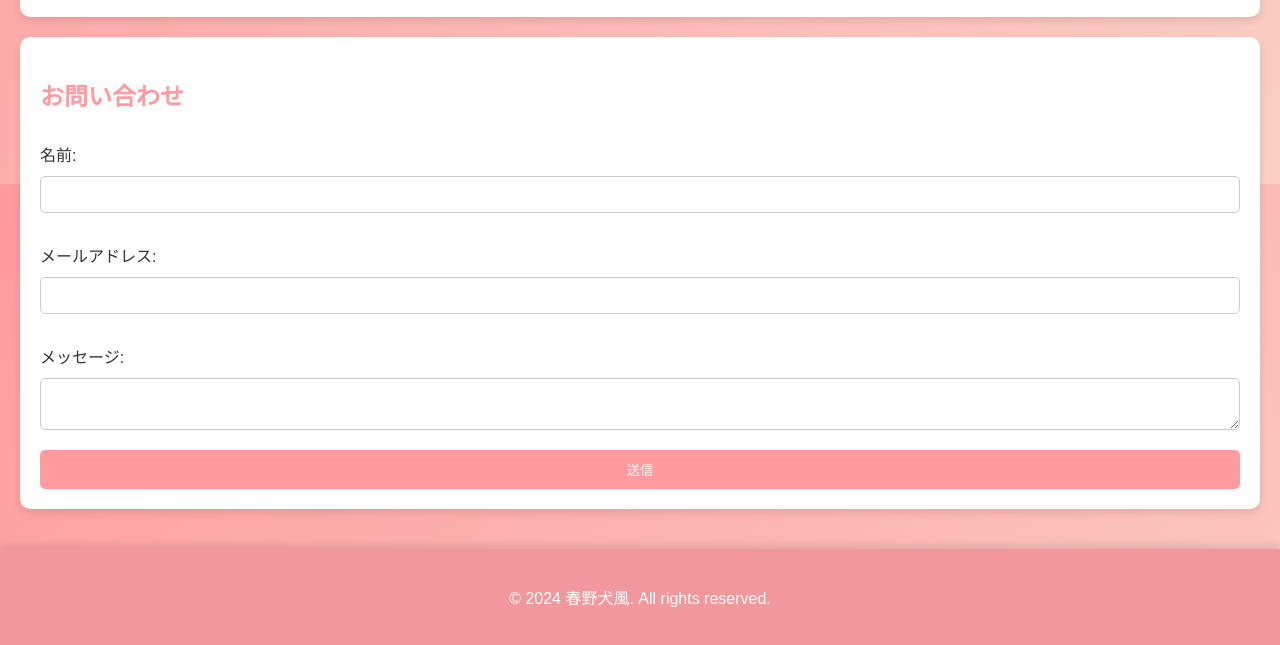
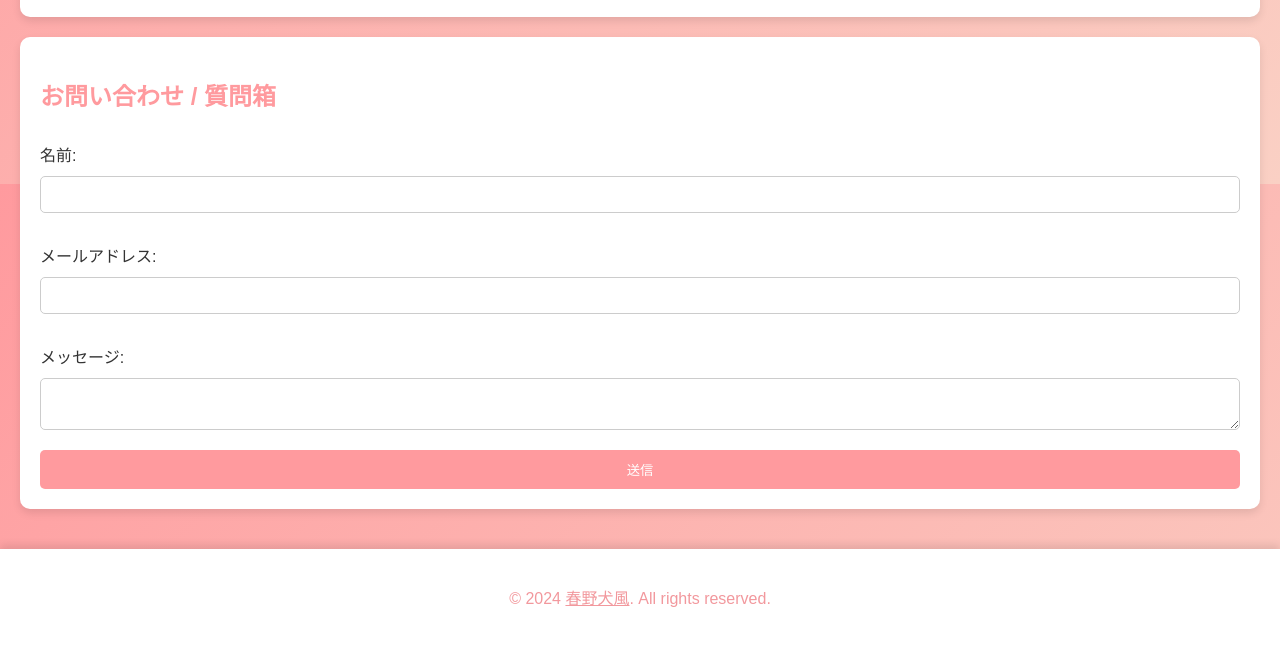
Before and after one commit to haruno-inukaze/official, a plain HTML site: page index.html in a window 1280 px wide. Shown: the part 1416-2061 px from the top of the page. Drawn offline with Linux system fonts and the light colour scheme; files whose address does not match are found by name.

Commit message:
footer design commit

```diff
--- a/assets/style.css
+++ b/assets/style.css
@@ -10,6 +10,11 @@ body {
     flex-direction: column;
     background: linear-gradient(135deg, #ff9a9e 0%, #fad0c4 100%);
     color: #333;
+}
+
+a{
+    text-decoration: none;
+    color: #f2989d;
 }
 
 header {
@@ -166,10 +171,10 @@ button:hover {
 }
 
 footer {
-    background-color: #F2989D;
+    background-color: #fff;
     padding: 20px;
     text-align: center;
-    color: #fff;
+    color: #F2989D;
     box-shadow: 0 -4px 8px rgba(0,0,0,0.1);
 }
 
--- a/index.html
+++ b/index.html
@@ -81,7 +81,7 @@
             </div>
         </section>
         <section id="contact">
-            <h2>お問い合わせ</h2>
+            <h2>お問い合わせ / 質問箱</h2>
             <form action="https://formspree.io/f/xblrjlqq" method="POST">
                 <label for="name">名前:</label>
                 <input type="text" id="name" name="name" required>
@@ -94,7 +94,7 @@
         </section>
     </main>
     <footer>
-        <p>&copy; 2024 春野犬風. All rights reserved.</p>
+        <p>&copy; 2024 <u><a href="https://x.com/haruno_inukaze/" target="_blank">春野犬風</a></u>. All rights reserved.</p>
     </footer>
 </body>
 </html>
```
